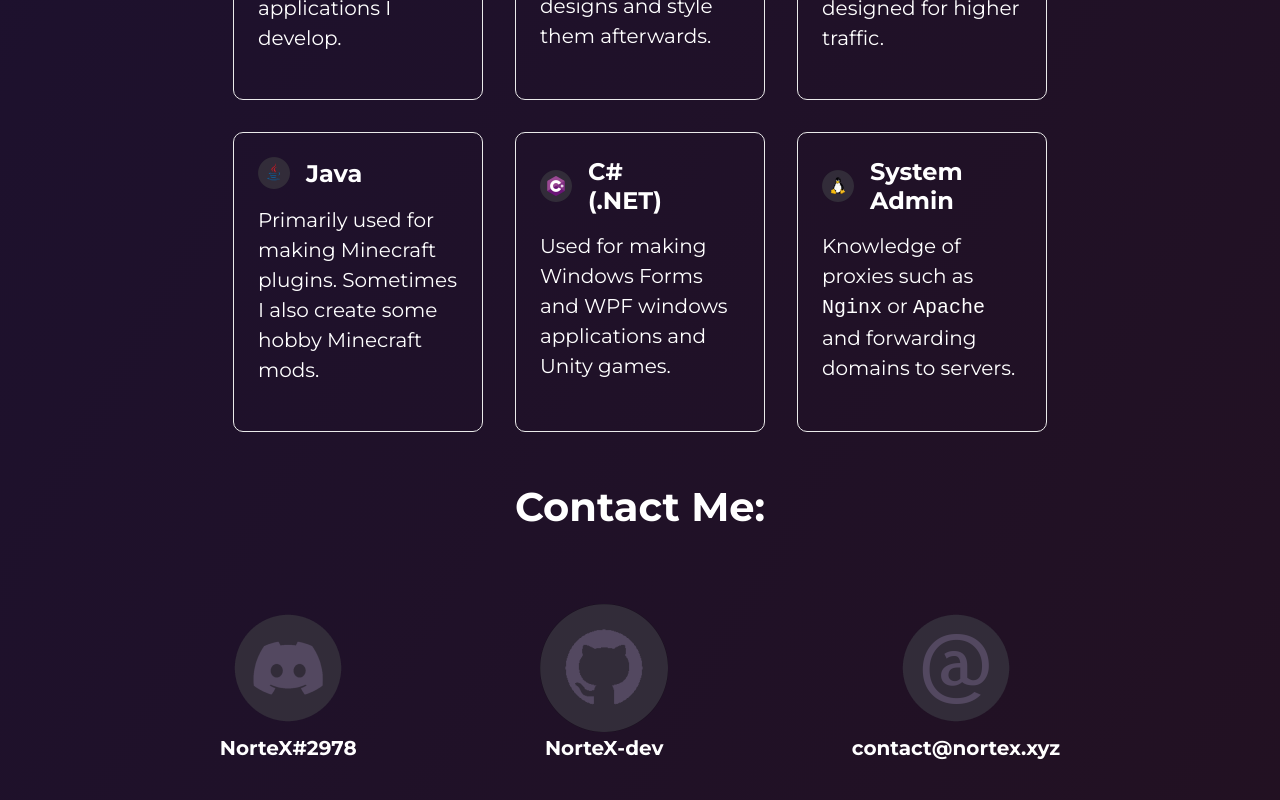
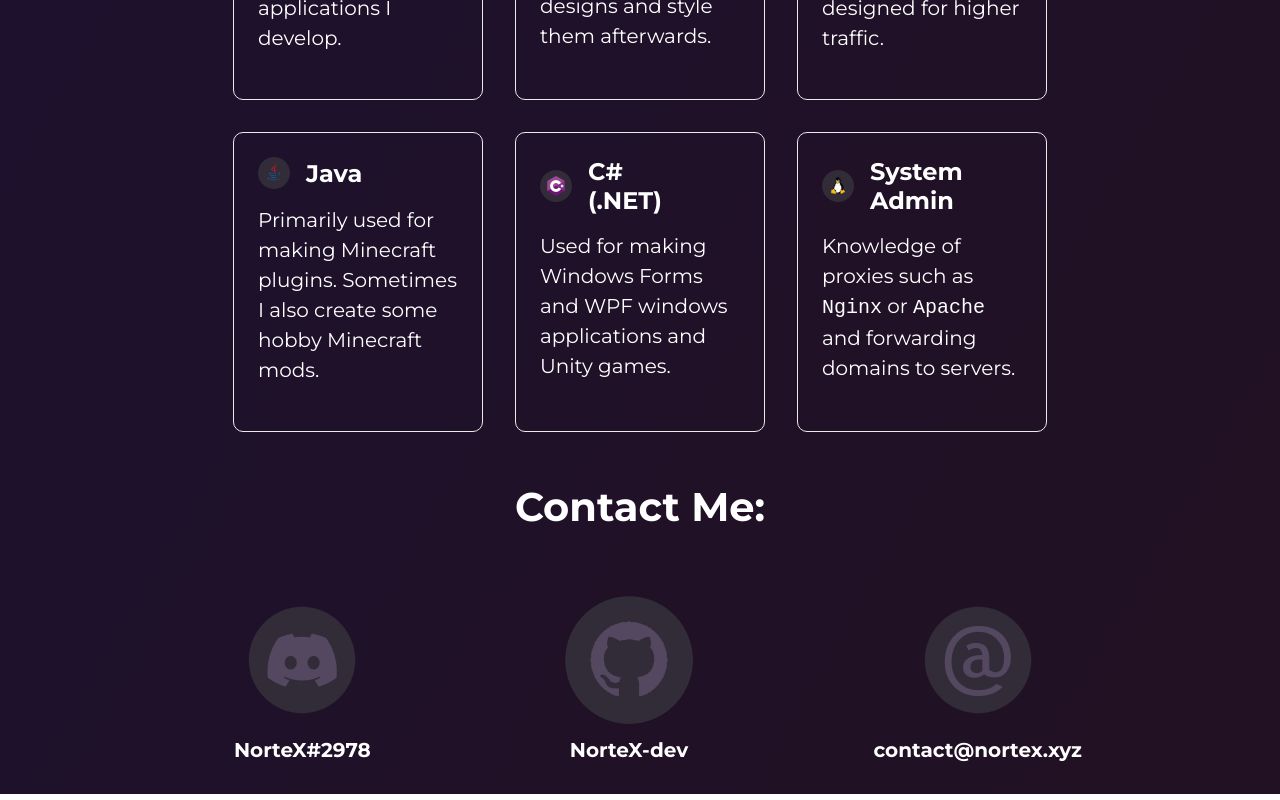
Before and after one commit to NorteX-dev/nortex-page, a Next.js app: page / in a window 1280 px wide. Shown: the part 1463-2263 px from the top of the page. Built offline with nearby package versions, Linux system fonts and the light colour scheme.

Commit message:
Fixed alignment

```diff
--- a/pages/index.js
+++ b/pages/index.js
@@ -135,7 +135,7 @@ export default function Home() {
 								NorteX#2978
 							</a>
 						</div>
-						<div className={styles.el}>
+						<div className={styles.el} style={{ marginLeft: "10px" }}>
 							<div>
 								<Image src={"/github.png"} width={"128"} height={"128"} />
 							</div>
--- a/styles/Home.module.scss
+++ b/styles/Home.module.scss
@@ -115,16 +115,16 @@
 			flex-direction: column;
 		}
 		.el {
+			width: 100%;
 			display: flex;
 			flex-direction: column;
 			align-items: center;
 			justify-content: center;
-			margin: 1rem;
-			padding: 1.5rem;
+			margin: 2rem;
 			text-align: center;
 			p,
 			a {
-				margin: 0;
+				margin: 10px 0 0;
 				font-weight: bold;
 				font-size: 1.25rem;
 			}
```
